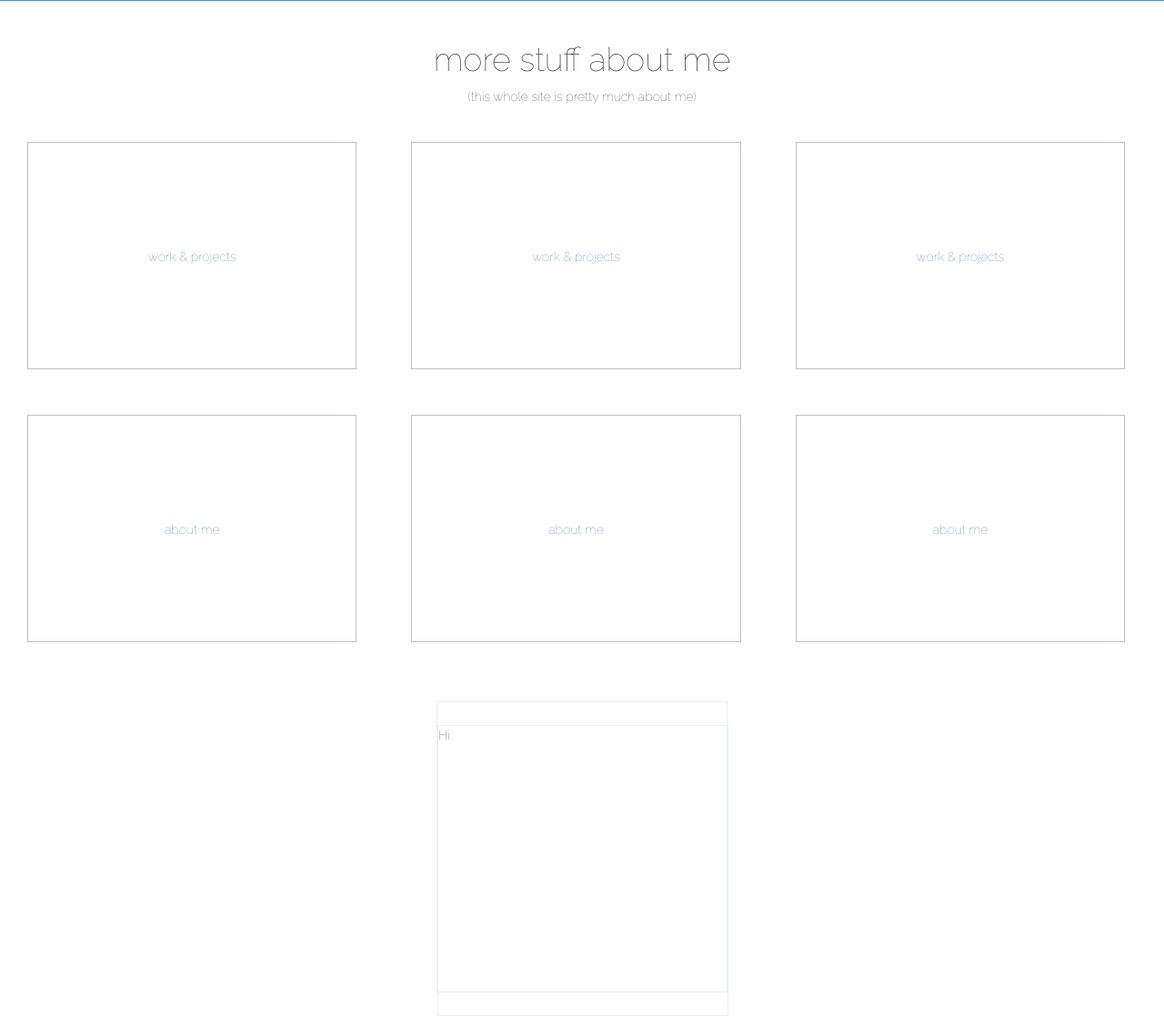
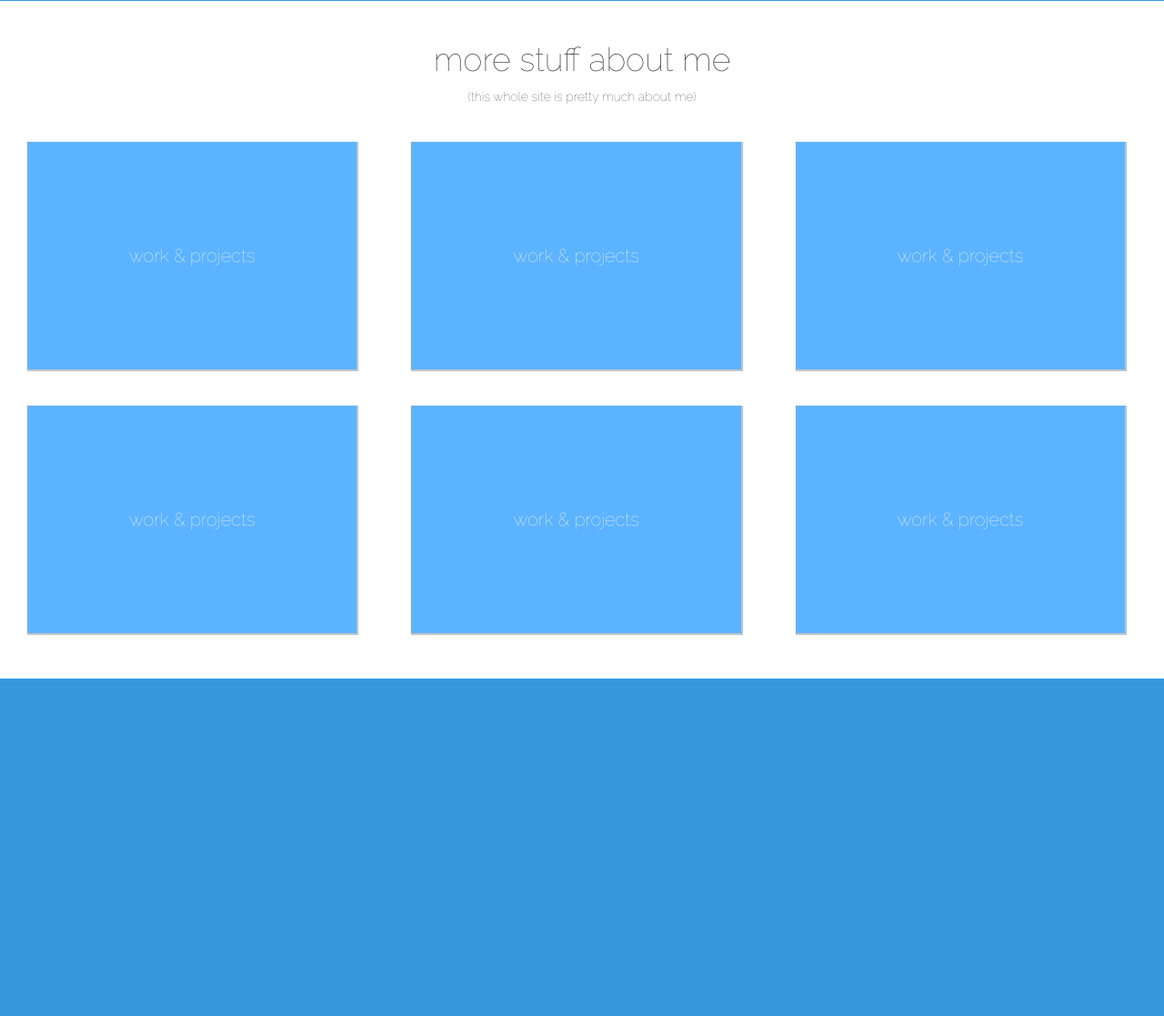
Before and after one commit to erufino/portfolio, a PHP site: page /index.html in a window 1280 px wide. Shown: the part 599-1716 px from the top of the page at 91% size. After the commit the page ends 1345 px from the top, so only its background shows below. Run offline with PHP 8.4, Linux system fonts and the light colour scheme.

Commit message:
got the flippy floppy working

```diff
--- a/index.html
+++ b/index.html
@@ -60,52 +60,84 @@
 
         <h1 class="header-text"> more stuff about me </h1>
         <center><p>(this whole site is pretty much about me)</p></center>
+
     <div class="right_column">
-            <p class="spinning-block">
-                <a class="spinning-block-link" href="/work.html">work & projects</a></i>
-            </p>
+
+            <div class="flip-container">
+                <div class="flipper">
+                    <div class="front">
+                        <a href="/work.html">work & projects</a>
+                    </div>
+                    <div class="back">
+                         <a href="/work.html">work & projects</a>
+                    </div>
+                </div>
+            </div>
+
             <br></br>
-            <p class="spinning-block">
-                <a class="spinning-block-link" href="/about.html">about me</a></i>
-            </p>
+             <div class="flip-container">
+                <div class="flipper">
+                    <div class="front">
+                        <a class="spinning-block" href="/work.html">work & projects</a>
+                    </div>
+                    <div class="back">
+                         <a class="spinning-block-link" href="/work.html">work & projects</a>
+                    </div>
+                </div>
+            </div>
 
     </div>
 
     <div class="middle_column">
-            <p class="spinning-block">
-                <a class="spinning-block-link" href="/work.html">work & projects</a></i>
-            </p>
+                      <div class="flip-container">
+                <div class="flipper">
+                    <div class="front">
+                        <a class="spinning-block" href="/work.html">work & projects</a>
+                    </div>
+                    <div class="back">
+                         <a class="spinning-block-link" href="/work.html">work & projects</a>
+                    </div>
+                </div>
+            </div>
+
             <br></br>
-            <p class="spinning-block">
-                <a class="spinning-block-link" href="/about.html">about me</a></i>
-            </p>
-
+             <div class="flip-container">
+                <div class="flipper">
+                    <div class="front">
+                        <a class="spinning-block" href="/work.html">work & projects</a>
+                    </div>
+                    <div class="back">
+                         <a class="spinning-block-link" href="/work.html">work & projects</a>
+                    </div>
+                </div>
+            </div>
 
     </div>
 
     <div class="left_column">
-          <p class="spinning-block">
-                <a class="spinning-block-link" href="/work.html">work & projects</a></i>
-            </p>
-            <br></br>
-            <p class="spinning-block">
-                <a class="spinning-block-link" href="/about.html">about me</a></i>
-            </p>
-
-        </div>
-
-    </div>
-
-
             <div class="flip-container">
                 <div class="flipper">
                     <div class="front">
-            Hi
+                        <a class="spinning-block" href="/work.html">work & projects</a>
                     </div>
                     <div class="back">
-            Bye
+                         <a class="spinning-block-link" href="/work.html">work & projects</a>
                     </div>
                 </div>
+            </div>
+
+            <br></br>
+             <div class="flip-container">
+                <div class="flipper">
+                    <div class="front">
+                        <a class="spinning-block" href="/work.html">work & projects</a>
+                    </div>
+                    <div class="back">
+                         <a class="spinning-block-link" href="/work.html">work & projects</a>
+                    </div>
+                </div>
+            </div>
+
     </div>
 
 </body>
--- a/style.css
+++ b/style.css
@@ -5,15 +5,11 @@
 
 html * {
 
-	font-family: 'Raleway', sans-serif;
+	font-family: 'Raleway', 'sans-serif';
 }
 
 h1.header-text {
 	text-align: center;
-}
-
-a * {
-	font-weight: 600;
 }
 
 /******
@@ -162,15 +158,6 @@
    padding: 30px;
 }
 
-p.spinning-block {
-	height: 250px;
-	border: 1px solid #bdc3c7;
-	text-align: center;
-	line-height: 250px;
-	perspective: 600px;
-	-webkit-perspective: 600px;
-}
-
 #main_content {
 	height: 700px;
 }
@@ -188,27 +175,47 @@
 	/* flip the pane when hovered */
 	.flip-container:hover .flipper, .flip-container.hover .flipper {
 		transform: rotateY(180deg);
+
 	}
 
-.flip-container, .front, .back {
-	width: 320px;
-	height: 320px;
-	border: 1px solid #ecf0f1;
-	margin: 25px auto;
+.flip-container {
+	width: 100%;
+	height: 250px;
+	margin: 0 auto;
+}
+
+.front {
+	width: 100%;
+	height: 250px;
+	background-color: #5CB3FF;
+	box-shadow: 1px 1px 1px 1px #bdc3c7;
+	text-align: center;
+}
+
+.front a {
+	color: white;
+	font-size: 20px;
+	height: 250px;
+	line-height: 250px;
+}
+
+.back {
+	width: 100%;
+	height: 250px;
+	background-color: #5CB3FF;
+	box-shadow: 1px 1px 1px 1px #bdc3c7;
 }
 
 /* flip speed goes here */
 .flipper {
-	transition: 0.6s;
+	transition: 0.5s;
 	transform-style: preserve-3d;
-
 	position: relative;
 }
 
 /* hide back of pane during swap */
 .front, .back {
 	backface-visibility: hidden;
-
 	position: absolute;
 	top: 0;
 	left: 0;
@@ -225,3 +232,12 @@
 .back {
 	transform: rotateY(180deg);
 }
+
+.back a {
+	color: white;
+	font-size: 15px;
+	height: 250px;
+	line-height: 50px;
+	margin-left: 15px;
+	font-weight: bolder;
+}
```
Lines whose indentation alone changed are shown as unchanged.
